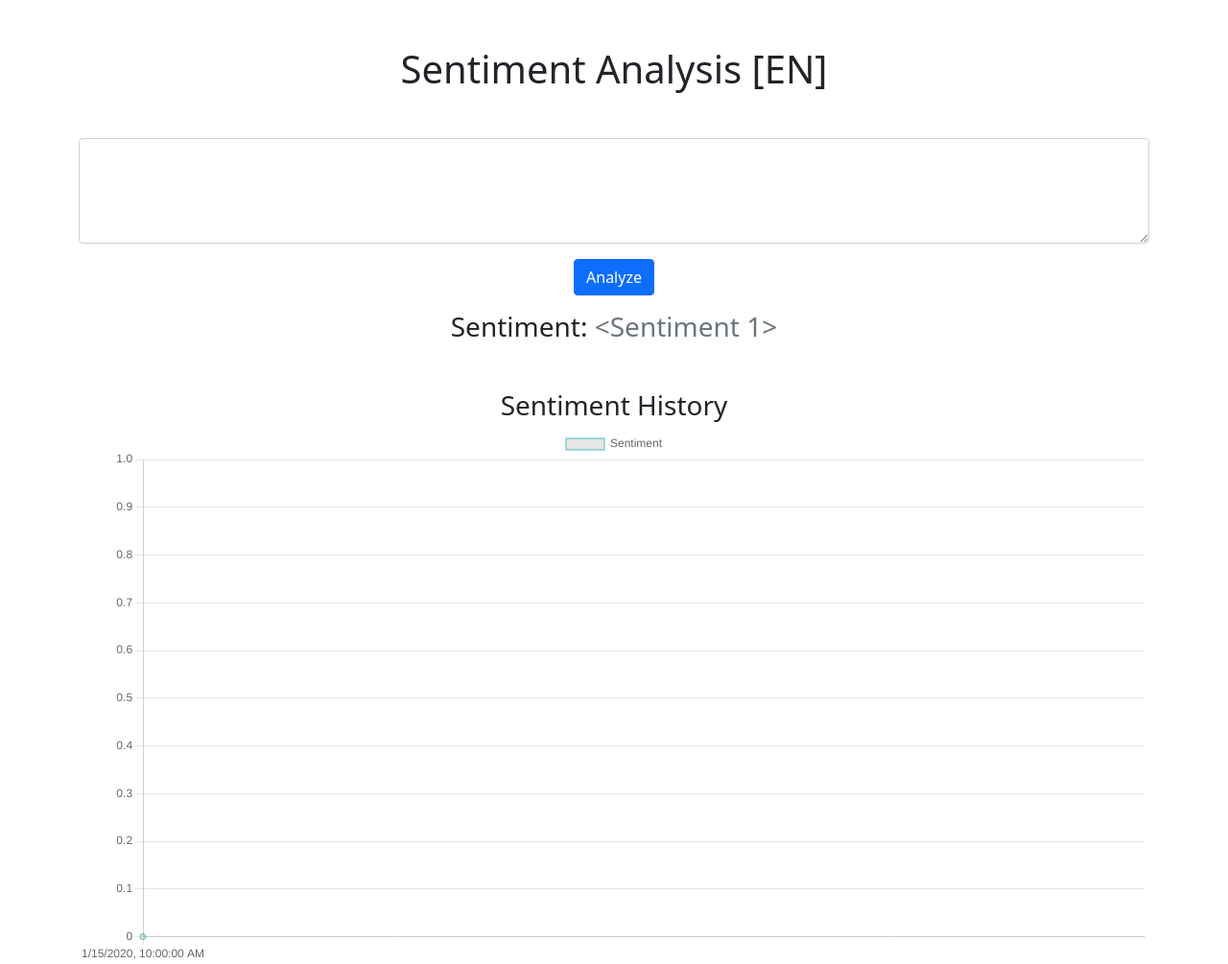
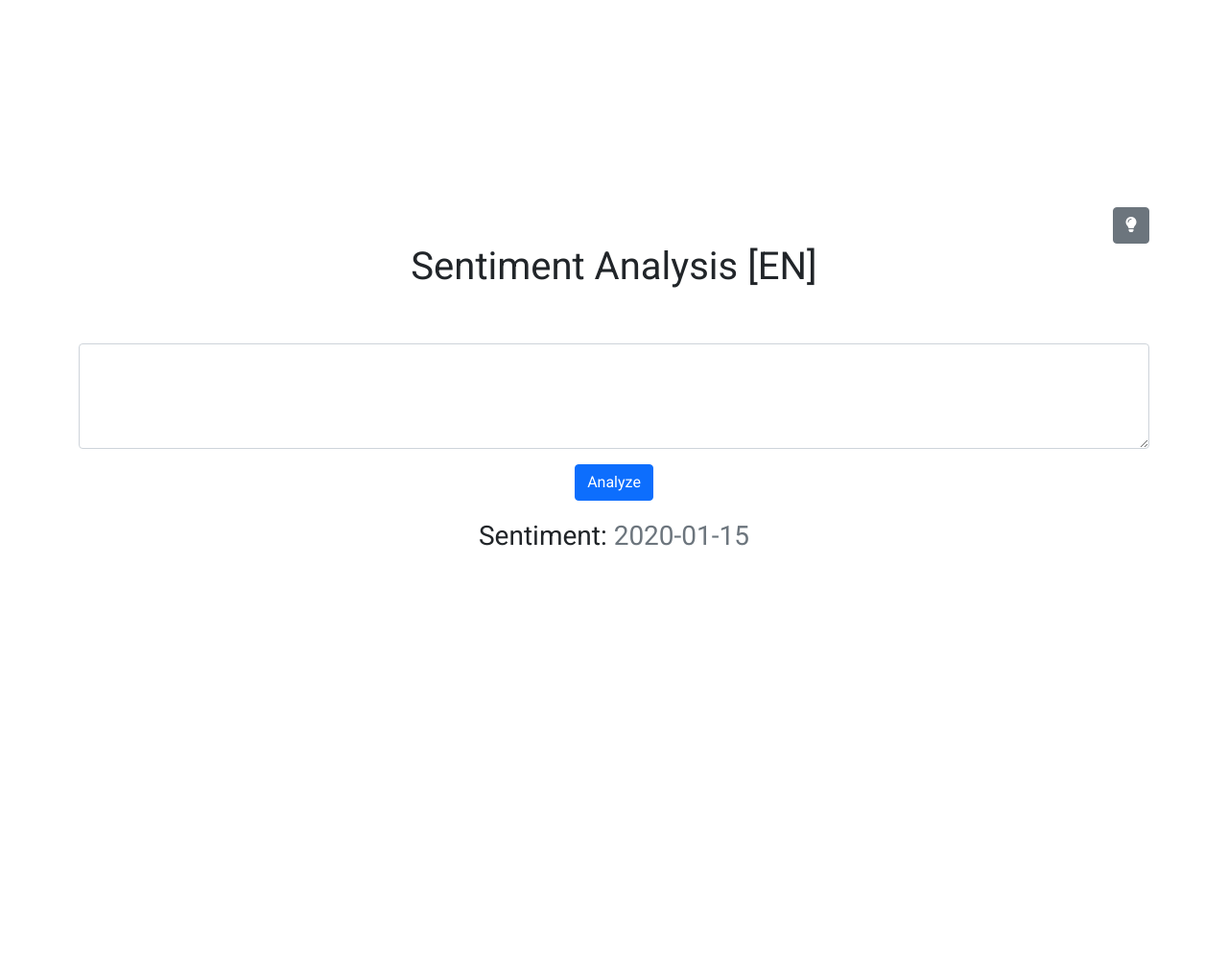
Before and after one commit to blancos-code/SAWA, a Flask app: template templates/index.html in a window 1280 px wide. Shown: the whole page at 96% size. After the commit the page ends 569 px from the top, so only its background shows below. Run offline with Flask 3, Linux system fonts and the light colour scheme; tables that the repository leaves empty hold one stand-in row (values such as "Sample post"); the template is opened without the code that fills it: values that come from a table or form of the project are taken from there, most other values are stand-ins (such as "Sample title", 1, 10 or a date in 2020).

Commit message:
Revert history

```diff
--- a/app.py
+++ b/app.py
@@ -1,36 +1,19 @@
 from flask import Flask, render_template, request, jsonify
 from textblob import TextBlob
-from flask_sqlalchemy import SQLAlchemy
-from datetime import datetime
 
 app = Flask(__name__)
-app.config['SQLALCHEMY_DATABASE_URI'] = 'sqlite:///sentiments.db'
-db = SQLAlchemy(app)
-
-class Sentiment(db.Model):
-    id = db.Column(db.Integer, primary_key=True)
-    text = db.Column(db.String(500), nullable=False)
-    sentiment = db.Column(db.String(20), nullable=False)
-    timestamp = db.Column(db.DateTime, default=datetime.utcnow)
 
 @app.route('/', methods=['GET', 'POST'])
 def index():
     sentiment = ""
-    if request.method == 'POST':
-        text = request.form['text']
-        analysis = TextBlob(text)
-        sentiment = "Positive" if analysis.sentiment.polarity > 0 else "Negative" if analysis.sentiment.polarity < 0 else "Neutral"
-        new_sentiment = Sentiment(text=text, sentiment=sentiment)
-        db.session.add(new_sentiment)
-        db.session.commit()
+    try:
+        if request.method == 'POST':
+            text = request.form['text']
+            analysis = TextBlob(text)
+            sentiment = "Positive" if analysis.sentiment.polarity > 0 else "Negative" if analysis.sentiment.polarity < 0 else "Neutral"
+    except Exception as e:
+        sentiment = "An error occurred: " + str(e)
     return render_template('index.html', sentiment=sentiment)
 
-@app.route('/history', methods=['GET'])
-def history():
-    sentiments = Sentiment.query.order_by(Sentiment.timestamp).all()
-    return jsonify([{'text': s.text, 'sentiment': s.sentiment, 'timestamp': s.timestamp} for s in sentiments])
-
 if __name__ == "__main__":
-    with app.app_context():
-        db.create_all()
     app.run(debug=True)
--- a/templates/index.html
+++ b/templates/index.html
@@ -7,12 +7,33 @@
     <link href="https://fonts.googleapis.com/css2?family=Roboto:wght@400;700&display=swap" rel="stylesheet">
     <link href="https://cdn.jsdelivr.net/npm/bootstrap@5.1.3/dist/css/bootstrap.min.css" rel="stylesheet">
     <link href="https://cdnjs.cloudflare.com/ajax/libs/font-awesome/6.0.0-beta3/css/all.min.css" rel="stylesheet">
-    <script src="https://cdn.jsdelivr.net/npm/chart.js"></script>
     <title>Sentiment Analysis</title>
+    <style>
+        body, html {
+            height: 100%;
+            font-family: 'Roboto', sans-serif;
+        }
+        #main-container {
+            min-height: 100%;
+            display: flex;
+            flex-direction: column;
+            justify-content: center;
+        }
+        #result {
+            margin-top: 20px;
+        }
+        .dark-theme {
+            background-color: #2c2c2c;
+            color: #ffffff;
+        }
+    </style>
 </head>
 
 <body>
-    <div class="container mt-5">
+    <div class="container" id="main-container">
+        <div class="text-end">
+            <button class="btn btn-secondary" onclick="toggleTheme()"><i class="fas fa-lightbulb"></i></button>
+        </div>
         <h1 class="text-center">Sentiment Analysis [EN]</h1>
         <form action="/" method="post" class="mt-5">
             <div class="mb-3">
@@ -22,45 +43,19 @@
                 <button type="submit" class="btn btn-primary">Analyze</button>
             </div>
         </form>
-        <div id="result" class="text-center mt-3">
-            {% if sentiment %}
+        {% if sentiment %}
+        <div id="result" class="text-center">
             <h3>Sentiment: <span class="{{ 'text-success' if sentiment == 'Positive' else 'text-danger' if sentiment == 'Negative' else 'text-muted' }}">{{ sentiment }}</span></h3>
-            {% endif %}
         </div>
-        <div class="mt-5">
-            <h3 class="text-center">Sentiment History</h3>
-            <canvas id="sentimentChart" width="400" height="200"></canvas>
-        </div>
+        {% endif %}
     </div>
     <script>
-        fetch('/history')
-            .then(response => response.json())
-            .then(data => {
-                const ctx = document.getElementById('sentimentChart').getContext('2d');
-                const labels = data.map(item => new Date(item.timestamp).toLocaleString());
-                const sentiments = data.map(item => item.sentiment === 'Positive' ? 1 : item.sentiment === 'Negative' ? -1 : 0);
-                new Chart(ctx, {
-                    type: 'line',
-                    data: {
-                        labels: labels,
-                        datasets: [{
-                            label: 'Sentiment',
-                            data: sentiments,
-                            borderColor: 'rgba(75, 192, 192, 1)',
-                            borderWidth: 1,
-                            fill: false
-                        }]
-                    },
-                    options: {
-                        scales: {
-                            y: {
-                                beginAtZero: true
-                            }
-                        }
-                    }
-                });
-            });
+        function toggleTheme() {
+            document.body.classList.toggle('dark-theme');
+        }
     </script>
+    <script src="https://cdn.jsdelivr.net/npm/@popperjs/core@2.9.3/dist/umd/popper.min.js"></script>
+    <script src="https://cdn.jsdelivr.net/npm/bootstrap@5.1.3/dist/js/bootstrap.min.js"></script>
 </body>
 
 </html>
```
